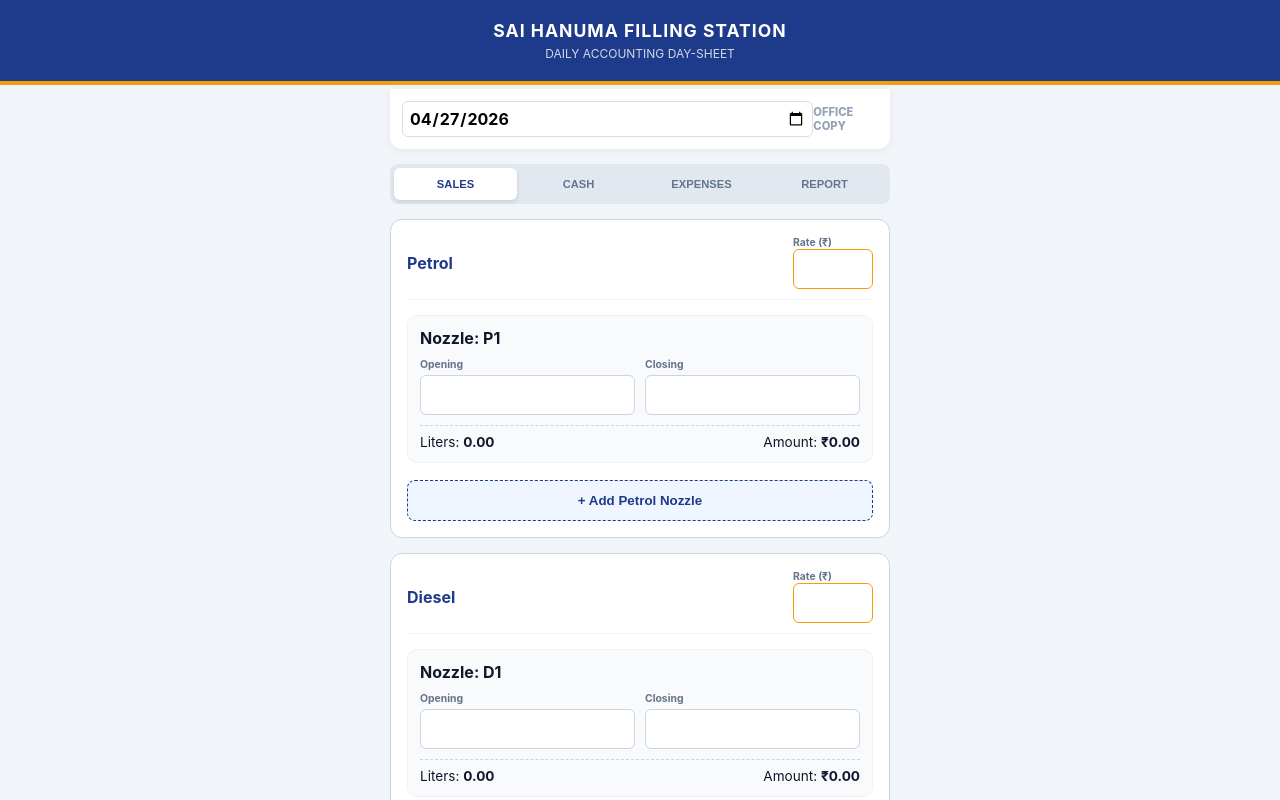
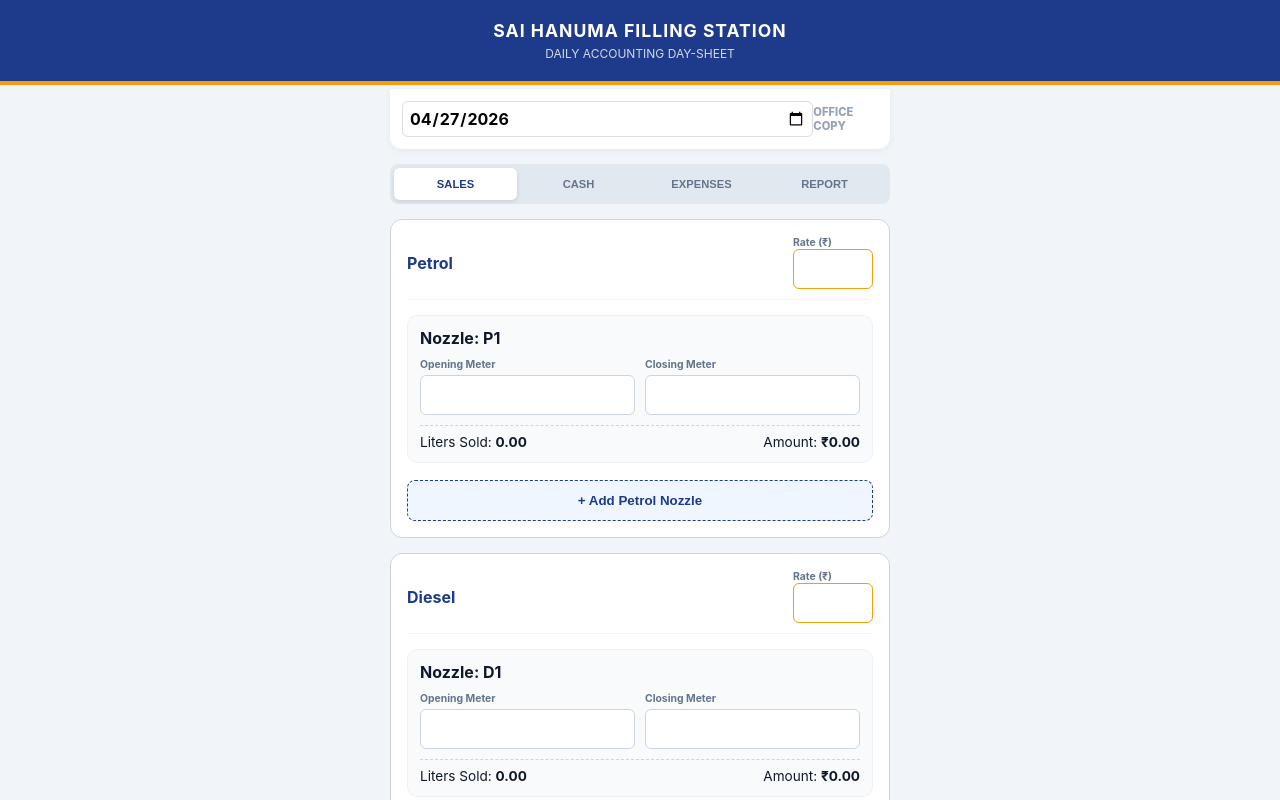
Before and after one commit to gopi-10025/Petrol-bunk-summary_1, a React (Vite) app: page / in a window 1280 px wide. Shown: the top 800 px of the page. Built offline with nearby package versions, Linux system fonts and the light colour scheme.

Commit message:
Update App.jsx

```diff
--- a/src/App.jsx
+++ b/src/App.jsx
@@ -33,7 +33,8 @@ export default function App() {
 
     const fuelDetails = entry.fuels.map(f => {
       const pumps = f.pumps.map(p => {
-        const liters = Math.max(0, n(p.closing) - n(p.opening));
+        // UPDATED LOGIC: Opening - Closing for Countdown Meters
+        const liters = Math.max(0, n(p.opening) - n(p.closing));
         return { ...p, liters, amt: liters * n(f.rate) };
       });
       const totalLiters = pumps.reduce((s, p) => s + p.liters, 0);
@@ -43,7 +44,6 @@ export default function App() {
 
     const totalMeterSales = fuelDetails.reduce((s, f) => s + f.totalAmt, 0);
     const totalExpected = totalMeterSales + n(entry.twoT) + n(entry.kata);
-
     const cashTotal = entry.cash.reduce((s, d) => s + (d.v * n(d.count)), 0);
     const digitalTotal = n(entry.upi) + n(entry.card) + n(entry.bank) + n(entry.credit);
     const totalReceived = cashTotal + digitalTotal;
@@ -57,7 +57,6 @@ export default function App() {
     };
   }, [entry]);
 
-  // FIXED: Immutable update logic for live calculations
   const updatePump = (fi, pi, key, val) => {
     setEntry(prev => {
       const fuels = prev.fuels.map((f, i) => {
@@ -125,7 +124,7 @@ export default function App() {
                 </div>
 
                 {f.pumps.map((p, pi) => {
-                  const liters = Math.max(0, n(p.closing) - n(p.opening));
+                  const liters = Math.max(0, n(p.opening) - n(p.closing));
                   const amt = liters * n(f.rate);
                   return (
                     <div className="pump-group" key={p.id}>
@@ -134,11 +133,11 @@ export default function App() {
                         {f.pumps.length > 1 && <button className="btn-del" onClick={() => deletePump(fi, pi)}>Delete</button>}
                       </div>
                       <div className="input-row">
-                        <div><label>Opening</label><input type="number" value={p.opening} onChange={e => updatePump(fi, pi, 'opening', e.target.value)} /></div>
-                        <div><label>Closing</label><input type="number" value={p.closing} onChange={e => updatePump(fi, pi, 'closing', e.target.value)} /></div>
+                        <div><label>Opening Meter</label><input type="number" value={p.opening} onChange={e => updatePump(fi, pi, 'opening', e.target.value)} /></div>
+                        <div><label>Closing Meter</label><input type="number" value={p.closing} onChange={e => updatePump(fi, pi, 'closing', e.target.value)} /></div>
                       </div>
                       <div className="pump-calc-row">
-                        <span>Liters: <b>{liters.toFixed(2)}</b></span>
+                        <span>Liters Sold: <b>{liters.toFixed(2)}</b></span>
                         <span>Amount: <b>{money(amt)}</b></span>
                       </div>
                     </div>
@@ -184,7 +183,7 @@ export default function App() {
             <h2>Station Expenses</h2>
             {entry.expenses.map((ex, i) => (
               <div className="input-row" key={ex.id} style={{marginBottom:'10px'}}>
-                <input style={{flex:2}} placeholder="Reason (e.g. Tea, Repairs)" value={ex.title} onChange={e => {
+                <input style={{flex:2}} placeholder="Reason" value={ex.title} onChange={e => {
                   const ne = [...entry.expenses]; ne[i].title = e.target.value; setEntry({...entry, expenses: ne});
                 }} />
                 <input style={{flex:1}} type="number" placeholder="Amount" value={ex.amount} onChange={e => {
@@ -204,7 +203,7 @@ export default function App() {
             <h2 className="report-title">Day Sheet Audit Report</h2>
 
             <div className="report-section">
-              <h3>⛽ Meter Sales Split-up</h3>
+              <h3>⛽ Meter Sales (Opening - Closing)</h3>
               {calc.fuelDetails.map(f => (
                 <div key={f.type} className="report-item-box">
                   <div className="item-head"><strong>{f.type}</strong> <span>Rate: ₹{f.rate}</span></div>
@@ -245,7 +244,7 @@ export default function App() {
             )}
 
             <div className="final-box">
-              <label>Net Cash to Handover to Office</label>
+              <label>Net Cash to Handover</label>
               <div className="amount">{money(calc.bankable)}</div>
             </div>
 
```
